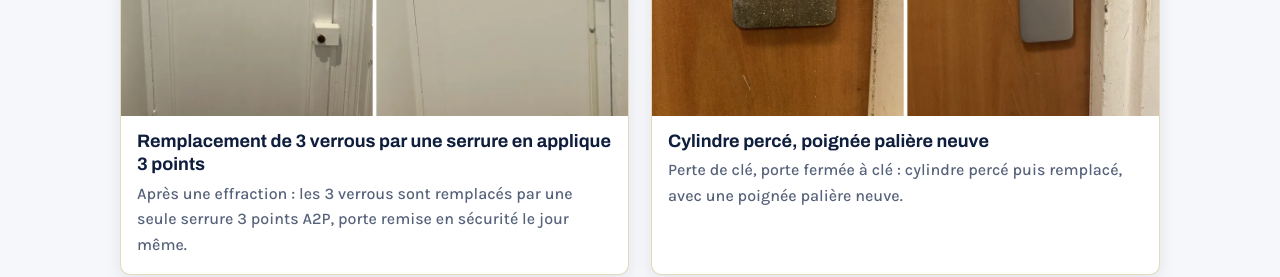
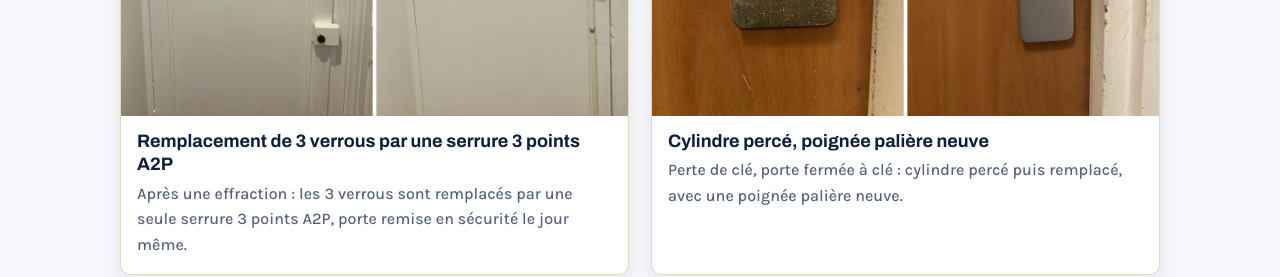
Before and after one commit to WebCoast75/acsd-serrurier, a plain HTML site: page index.html in a window 1280 px wide. Shown: the part 3140-3417 px from the top of the page. Drawn offline with Linux system fonts and the light colour scheme.

Commit message:
Avant / après : titre « serrure 3 points A2P »
Co-Authored-By: Claude Opus 5.5 <noreply@anthropic.com>
Claude-Session: https://claude.ai/code/session_01KuXicJdp7Pbhrhub9R4STY

```diff
--- a/index.html
+++ b/index.html
@@ -553,7 +553,7 @@ footer p.bas,footer p.bas span{font-size:13.5px!important;color:#C9D1E2!importan
         <h2>Avant / après : mes interventions</h2>
     <p class="chapeau">Quelques interventions réelles en Île-de-France, photographiées sur place.</p>
     <div class="realis">
-      <figure><img src="img/avant-apres-3.webp" width="1100" height="971" loading="lazy" decoding="async" alt="Porte d'entrée avant et après : trois verrous remplacés par une serrure en applique 3 points"><figcaption><b>Remplacement de 3 verrous par une serrure en applique 3 points</b><span>Après une effraction : les 3 verrous sont remplacés par une seule serrure 3 points A2P, porte remise en sécurité le jour même.</span></figcaption></figure>
+      <figure><img src="img/avant-apres-3.webp" width="1100" height="971" loading="lazy" decoding="async" alt="Porte d'entrée avant et après : trois verrous remplacés par une serrure 3 points A2P"><figcaption><b>Remplacement de 3 verrous par une serrure 3 points A2P</b><span>Après une effraction : les 3 verrous sont remplacés par une seule serrure 3 points A2P, porte remise en sécurité le jour même.</span></figcaption></figure>
       <figure><img src="img/avant-apres-2.webp" width="1100" height="971" loading="lazy" decoding="async" alt="Serrure percée avant, puis nouvelle poignée palière et nouveau cylindre après"><figcaption><b>Cylindre percé, poignée palière neuve</b><span>Perte de clé, porte fermée à clé : cylindre percé puis remplacé, avec une poignée palière neuve.</span></figcaption></figure>
       <figure><img src="img/avant-apres-4.webp" width="1100" height="971" loading="lazy" decoding="async" alt="Porte d'entrée avant et après la pose d'une serrure carénée 5 points A2P"><figcaption><b>Pose d'une serrure carénée 5 points A2P</b><span>Porte remise en état : serrure carénée 5 points A2P, avec cylindre et poignée neufs.</span></figcaption></figure>
       <figure><img src="img/avant-apres-1.webp" width="1100" height="728" loading="lazy" decoding="async" alt="Cylindre abîmé avant, cylindre neuf après"><figcaption><b>Remplacement de cylindre</b><span>Cylindre abîmé remplacé par un cylindre neuf, la poignée d'origine est conservée.</span></figcaption></figure>
```
